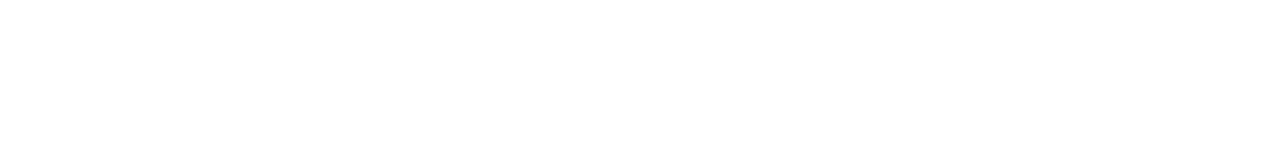
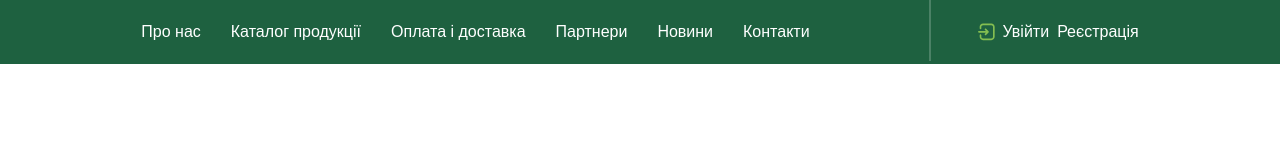
Before and after one commit to Hennadii-Viktorovych/dpt-company, a website: page index.html in a window 1280 px wide. Drawn offline with Linux system fonts and the light colour scheme.

Commit message:
add header nav top

```diff
--- a/css/reset.css
+++ b/css/reset.css
@@ -0,0 +1,121 @@
+/* =========================
+   CSS RESET
+========================= */
+
+*,
+*::before,
+*::after {
+    box-sizing: border-box;
+    margin: 0;
+    padding: 0;
+}
+
+html {
+    scroll-behavior: smooth;
+    -webkit-text-size-adjust: 100%;
+}
+
+body {
+    min-height: 100vh;
+    line-height: 1.5;
+    text-rendering: optimizeSpeed;
+    -webkit-font-smoothing: antialiased;
+}
+
+img,
+picture,
+svg,
+video,
+canvas {
+    display: block;
+    max-width: 100%;
+}
+
+img {
+    height: auto;
+}
+
+input,
+button,
+textarea,
+select {
+    font: inherit;
+    color: inherit;
+    background: transparent;
+    border: none;
+    outline: none;
+}
+
+button {
+    cursor: pointer;
+}
+
+button:disabled {
+    cursor: default;
+}
+
+a {
+    color: inherit;
+    text-decoration: none;
+}
+
+ul,
+ol {
+    list-style: none;
+}
+
+table {
+    border-collapse: collapse;
+    border-spacing: 0;
+}
+
+fieldset {
+    border: 0;
+}
+
+textarea {
+    resize: vertical;
+}
+
+address {
+    font-style: normal;
+}
+
+strong,
+b {
+    font-weight: bolder;
+}
+
+em,
+i {
+    font-style: italic;
+}
+
+hr {
+    border: 0;
+}
+
+iframe {
+    border: 0;
+}
+
+:focus-visible {
+    outline: 2px solid #0d99ff;
+    outline-offset: 2px;
+}
+
+/* Для користувачів, які вимкнули анімацію */
+@media (prefers-reduced-motion: reduce) {
+    html:focus-within {
+        scroll-behavior: auto;
+    }
+
+    *,
+    *::before,
+    *::after {
+        animation-duration: 0.01ms !important;
+        animation-iteration-count: 1 !important;
+        transition-duration: 0.01ms !important;
+        scroll-behavior: auto !important;
+    }
+}
--- a/css/style.css
+++ b/css/style.css
@@ -0,0 +1,48 @@
+body{
+    font-family: "Montserrat", sans-serif;
+    font-weight: 400;
+    font-size: 16px;
+    margin: 0 auto;
+    padding: 0;
+    overflow-x: hidden;
+}
+
+
+.header{
+    display: flex;
+    flex-direction: column;
+    justify-content: space-between;
+    align-items: center;
+}
+
+.top{
+    width: 100%;
+    max-width: 1920px;
+    display: flex;
+    justify-content: center;
+    align-items: center;
+    gap: 80px;
+    padding: 20px  15px ;
+    background: #1e6140;
+    font-weight: 300;
+    color: #fff;
+
+}
+
+.nav__top-auth:before{
+    content: "";
+    border: 1px solid rgba(255, 255, 255, 0.2);
+    width: 80px;
+    height: 0;
+    transform: rotate(-90deg);
+}
+
+.nav__top-list{
+    display: flex;
+    gap: 30px;
+}
+
+.nav__top-auth{
+    display: flex;
+    gap: 8px;
+}
--- a/index.html
+++ b/index.html
@@ -3,8 +3,38 @@
 <head>
     <meta charset="UTF-8">
     <title>Title</title>
+    <link rel="stylesheet" href="./css/reset.css">
+    <link rel="stylesheet" href="./css/style.css">
 </head>
 <body>
 
+<header class="header">
+
+    <nav class="top">
+
+        <ul class="nav__top-list">
+            <li class="nav__top-item"><a href="" class="nav__top-link">Про нас</a></li>
+            <li class="nav__top-item"><a href="" class="nav__top-link">Каталог продукції</a></li>
+            <li class="nav__top-item"><a href="" class="nav__top-link">Оплата і доставка</a></li>
+            <li class="nav__top-item"><a href="" class="nav__top-link">Партнери</a></li>
+            <li class="nav__top-item"><a href="" class="nav__top-link">Новини</a></li>
+            <li class="nav__top-item"><a href="" class="nav__top-link">Контакти</a></li>
+        </ul>
+
+        <div class="nav__top-auth">
+            <img class="nav__top-auth" src="./images/icons/auth.svg" alt="" >
+            <button class="nav__top-login">Увійти</button>
+            <button class="nav__top-registration">Реєстрація</button>
+        </div>
+
+    </nav>
+
+    <nav class="center"></nav>
+
+    <nav class="bottom"></nav>
+
+</header>
+
+
 </body>
 </html>
```
Also changed, not shown: images/icons/auth.svg (added), images/icons/call.svg (added), images/icons/cart.svg (added), images/icons/comparison.svg (added), images/icons/heart.svg (added), images/icons/loupe-search.svg (added).
